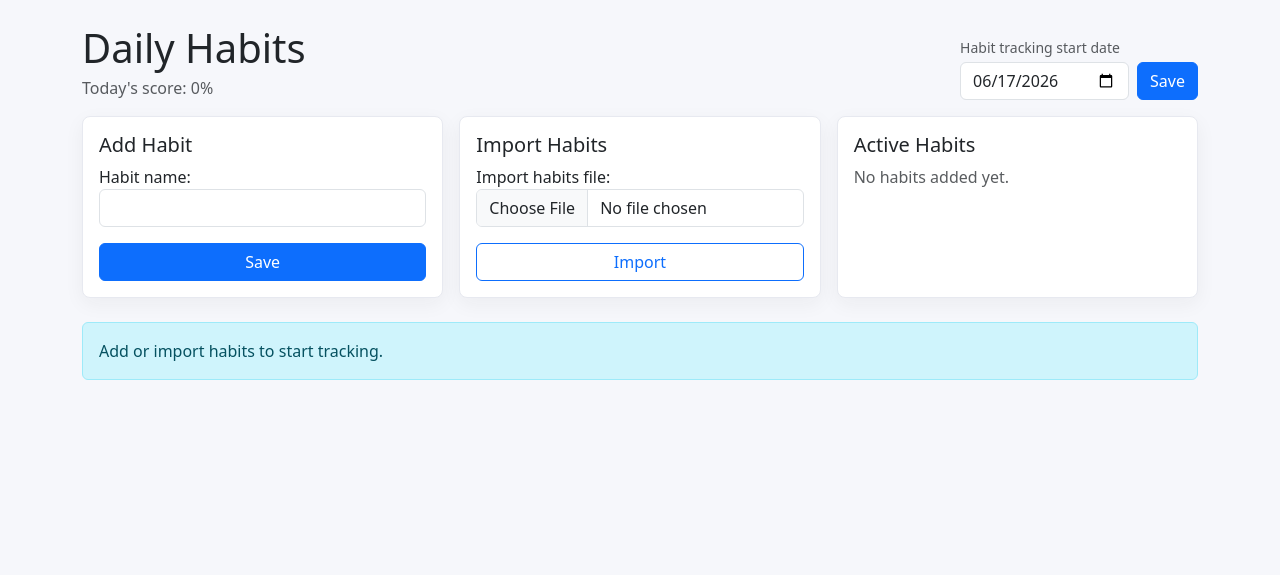
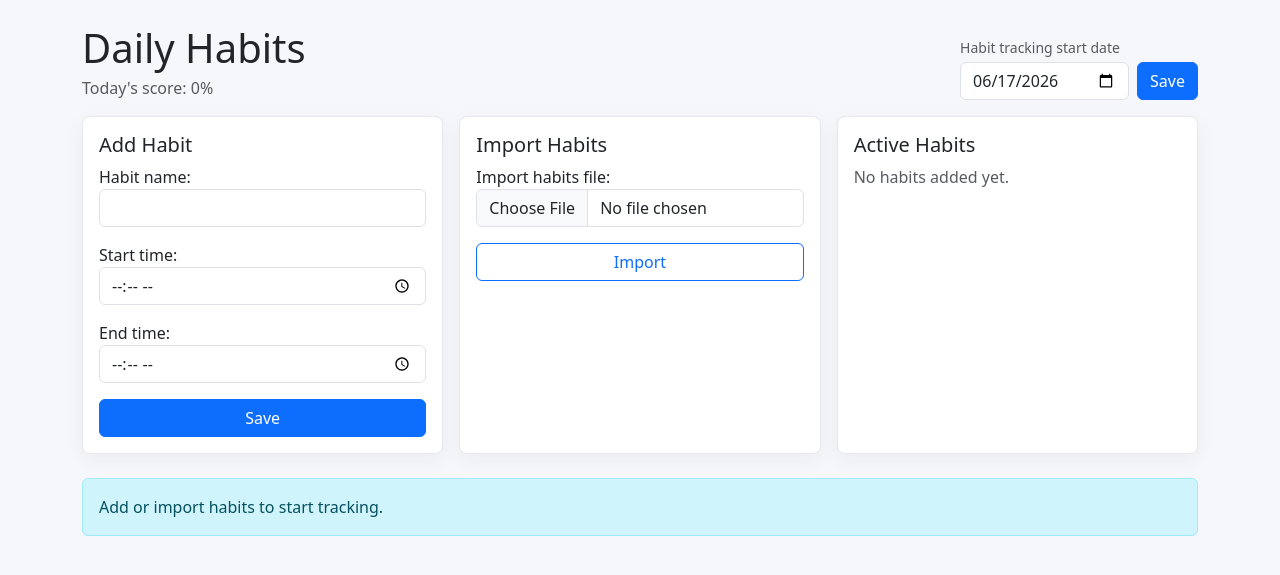
Before and after one commit to MandadiMahendharReddy/krishna_daily-life-os, a Django app: page /habits/ in a window 1280 px wide. Shown: the part 56-631 px from the top of the page. Run offline with Django 5.2, Linux system fonts and the light colour scheme; the visitor is signed in with stand-in values (Sample User, id 1); data comes from the database, SQL or seed files in the repository; data that the repository does not hold is empty.

Commit message:
Add habit schedule times

```diff
--- a/lifeos/forms.py
+++ b/lifeos/forms.py
@@ -7,6 +7,10 @@
 
 class DateInput(forms.DateInput):
     input_type = "date"
+
+
+class TimeInput(forms.TimeInput):
+    input_type = "time"
 
 
 class RegisterForm(UserCreationForm):
@@ -36,11 +40,26 @@
 class HabitForm(BootstrapFormMixin, forms.ModelForm):
     class Meta:
         model = Habit
-        fields = ["name"]
-        labels = {"name": "Habit name"}
+        fields = ["name", "start_time", "end_time"]
+        widgets = {"start_time": TimeInput(), "end_time": TimeInput()}
+        labels = {
+            "name": "Habit name",
+            "start_time": "Start time",
+            "end_time": "End time",
+        }
 
     def clean_name(self):
         return " ".join(self.cleaned_data["name"].split())
+
+    def clean(self):
+        cleaned_data = super().clean()
+        start_time = cleaned_data.get("start_time")
+        end_time = cleaned_data.get("end_time")
+        if not start_time:
+            self.add_error("start_time", "Start time is required.")
+        if not end_time:
+            self.add_error("end_time", "End time is required.")
+        return cleaned_data
 
 
 class HabitImportForm(BootstrapFormMixin, forms.Form):
--- a/lifeos/models.py
+++ b/lifeos/models.py
@@ -19,10 +19,12 @@
 class Habit(TimeStampedModel):
     user = models.ForeignKey(User, on_delete=models.CASCADE, related_name="habits")
     name = models.CharField(max_length=120)
+    start_time = models.TimeField(null=True, blank=True)
+    end_time = models.TimeField(null=True, blank=True)
     active = models.BooleanField(default=True)
 
     class Meta:
-        ordering = ["created_at", "name"]
+        ordering = ["start_time", "created_at", "name"]
         constraints = [
             models.UniqueConstraint(
                 fields=["user", "name"],
@@ -264,11 +266,12 @@
     if date < tracking_settings.start_date:
         return DailyHabit.objects.none()
 
-    active_habit_names = list(
+    active_habits = list(
         Habit.objects.filter(user=user, active=True)
-        .order_by("created_at", "name")
-        .values_list("name", flat=True)
+        .order_by(models.F("start_time").asc(nulls_last=True), "created_at", "name")
+        .values("name", "start_time", "end_time")
     )
+    active_habit_names = [habit["name"] for habit in active_habits]
     if not active_habit_names:
         return DailyHabit.objects.none()
 
@@ -285,9 +288,18 @@
         default=models.Value(len(active_habit_names)),
         output_field=models.IntegerField(),
     )
+    habit_schedule = Habit.objects.filter(
+        user=user,
+        active=True,
+        name=models.OuterRef("name"),
+    )
     return (
         DailyHabit.objects.filter(user=user, date=date, name__in=active_habit_names)
-        .annotate(habit_order=habit_order)
+        .annotate(
+            habit_order=habit_order,
+            habit_start_time=models.Subquery(habit_schedule.values("start_time")[:1]),
+            habit_end_time=models.Subquery(habit_schedule.values("end_time")[:1]),
+        )
         .order_by("habit_order", "name")
     )
 
--- a/lifeos/views.py
+++ b/lifeos/views.py
@@ -4,7 +4,7 @@
 from django.contrib import messages
 from django.contrib.auth import login
 from django.contrib.auth.decorators import login_required
-from django.db import transaction
+from django.db import models, transaction
 from django.db.models import Sum
 from django.views.decorators.http import require_POST
 from django.shortcuts import get_object_or_404, redirect, render
@@ -63,16 +63,35 @@
     return names
 
 
-def save_habit_for_user(user, name):
+def save_habit_for_user(user, name, start_time=None, end_time=None):
     habit, created = Habit.objects.get_or_create(
         user=user,
         name=name,
-        defaults={"active": True},
+        defaults={
+            "active": True,
+            "start_time": start_time,
+            "end_time": end_time,
+        },
     )
-    if not created and not habit.active:
-        habit.active = True
-        habit.save(update_fields=["active", "updated_at"])
-        return "reactivated"
+    if not created:
+        update_fields = []
+        status = "skipped"
+        if not habit.active:
+            habit.active = True
+            update_fields.append("active")
+            status = "reactivated"
+        if start_time is not None and habit.start_time != start_time:
+            habit.start_time = start_time
+            update_fields.append("start_time")
+            status = "updated" if status == "skipped" else status
+        if end_time is not None and habit.end_time != end_time:
+            habit.end_time = end_time
+            update_fields.append("end_time")
+            status = "updated" if status == "skipped" else status
+        if update_fields:
+            update_fields.append("updated_at")
+            habit.save(update_fields=update_fields)
+        return status
     if created:
         return "created"
     return "skipped"
@@ -170,9 +189,16 @@
         elif action == "add_habit":
             habit_form = HabitForm(request.POST)
             if habit_form.is_valid():
-                status = save_habit_for_user(request.user, habit_form.cleaned_data["name"])
+                status = save_habit_for_user(
+                    request.user,
+                    habit_form.cleaned_data["name"],
+                    habit_form.cleaned_data["start_time"],
+                    habit_form.cleaned_data["end_time"],
+                )
                 if status == "skipped":
                     messages.info(request, "That habit is already in your list.")
+                elif status == "updated":
+                    messages.success(request, "Habit time updated.")
                 else:
                     messages.success(request, "Habit saved.")
                 return redirect("habits")
@@ -209,7 +235,11 @@
                 return redirect("habits")
 
     today_habits = create_today_habits_for_user(request.user)
-    active_habits = Habit.objects.filter(user=request.user, active=True)
+    active_habits = Habit.objects.filter(user=request.user, active=True).order_by(
+        models.F("start_time").asc(nulls_last=True),
+        "created_at",
+        "name",
+    )
     return render(
         request,
         "lifeos/habits.html",
--- a/templates/lifeos/habits.html
+++ b/templates/lifeos/habits.html
@@ -61,7 +61,16 @@
         <h2 class="h5">Active Habits</h2>
         {% for habit in active_habits %}
           <div class="d-flex justify-content-between align-items-center border-bottom py-2 gap-2">
-            <span>{{ habit.name }}</span>
+            <span>
+              <span class="d-block">{{ habit.name }}</span>
+              <span class="small text-muted">
+                {% if habit.start_time and habit.end_time %}
+                  {{ habit.start_time|time:"g:i A" }} - {{ habit.end_time|time:"g:i A" }}
+                {% else %}
+                  Time not set
+                {% endif %}
+              </span>
+            </span>
             <form method="post" action="{% url 'remove_habit' habit.pk %}">
               {% csrf_token %}
               <button class="btn btn-sm btn-outline-danger" type="submit">Remove</button>
@@ -83,7 +92,16 @@
     {% for habit in today_habits %}
       <div class="card app-card habit-item">
         <div class="card-body d-flex justify-content-between align-items-center gap-3">
-          <span>{{ habit.name }}</span>
+          <span>
+            <span class="d-block">{{ habit.name }}</span>
+            <span class="small text-muted">
+              {% if habit.habit_start_time and habit.habit_end_time %}
+                {{ habit.habit_start_time|time:"g:i A" }} - {{ habit.habit_end_time|time:"g:i A" }}
+              {% else %}
+                Time not set
+              {% endif %}
+            </span>
+          </span>
           <form method="post" action="{% url 'toggle_habit' habit.pk %}">
             {% csrf_token %}
             <button class="btn btn-sm {% if habit.completed %}btn-success{% else %}btn-outline-secondary{% endif %}" type="submit">
```
Also changed, not shown: lifeos/tests.py (+30 -1 lines), templates/lifeos/dashboard.html (+10 -1 lines), lifeos/migrations/0007_alter_habit_options_habit_end_time_habit_start_time.py (added).
